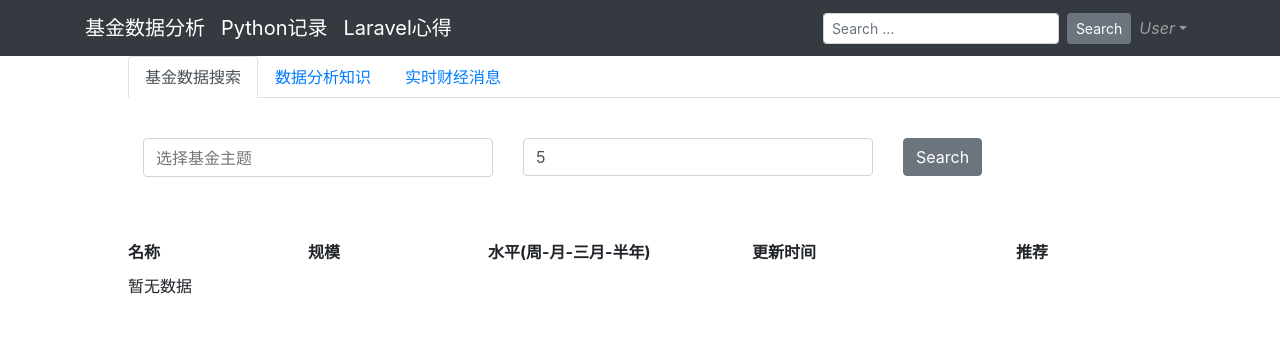
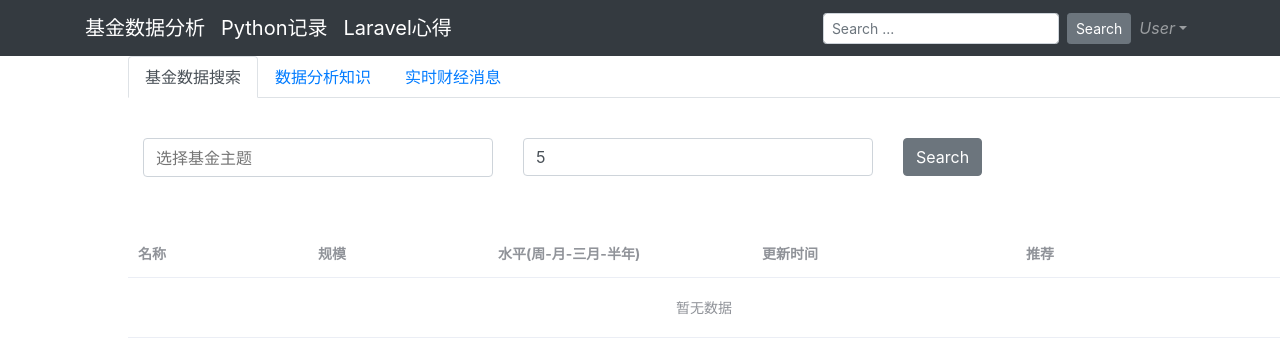
Before and after one commit to jyzhou2/fund, a Vue app in the folder fundstatics/bootstrapvue-demo/: page /JiJinList in a window 1280 px wide. Shown: the top 352 px of the page. Built offline with nearby package versions, Linux system fonts and the light colour scheme.

Commit message:
修改页面

```diff
--- a/fundstatics/bootstrapvue-demo/src/components/JiJinList.vue
+++ b/fundstatics/bootstrapvue-demo/src/components/JiJinList.vue
@@ -35,6 +35,7 @@
                         <el-table
                                 v-loading="loading"
                                 :data="items"
+
                                 style="width: 100%">
                             <el-table-column
                                     prop="name"
@@ -120,7 +121,7 @@
         data() {
             return {
                 value: [],
-                loading:true,
+                loading: false,
                 theme: [],
                 week_selected: null,
                 guimo: 5,
--- a/fundstatics/bootstrapvue-demo/src/main.js
+++ b/fundstatics/bootstrapvue-demo/src/main.js
@@ -6,6 +6,7 @@ import 'bootstrap-vue/dist/bootstrap-vue.css'
 import router from './router.js'
 import axios from 'axios'
 import ElementUI from 'element-ui'
+import 'element-ui/lib/theme-chalk/index.css';
 import VueAxios from 'vue-axios'
 
 
```
Lines whose indentation alone changed are shown as unchanged.
